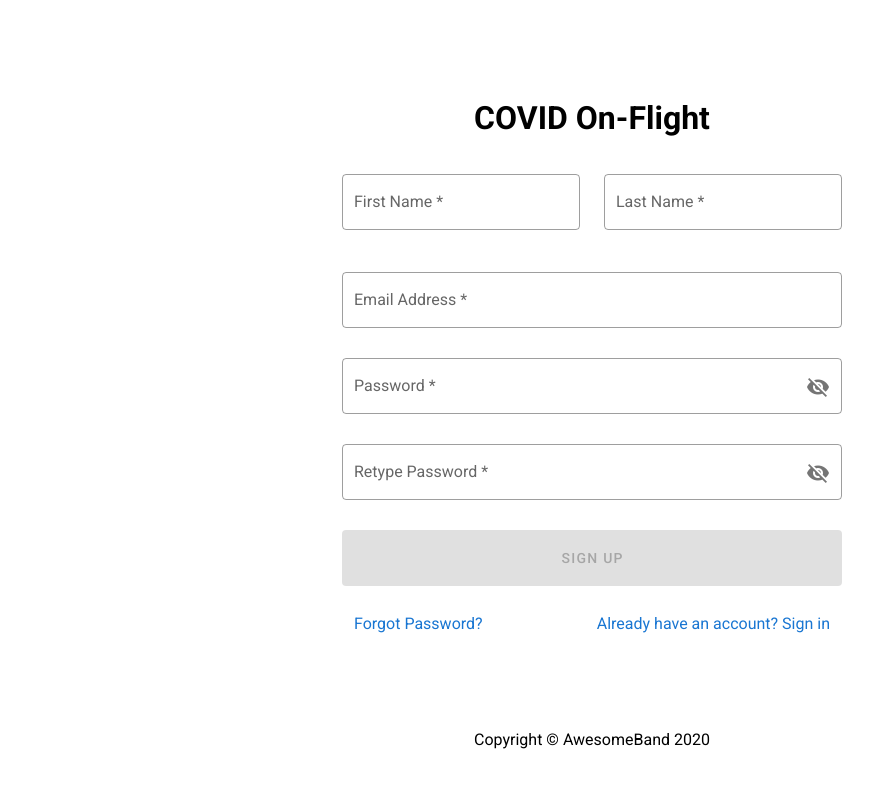
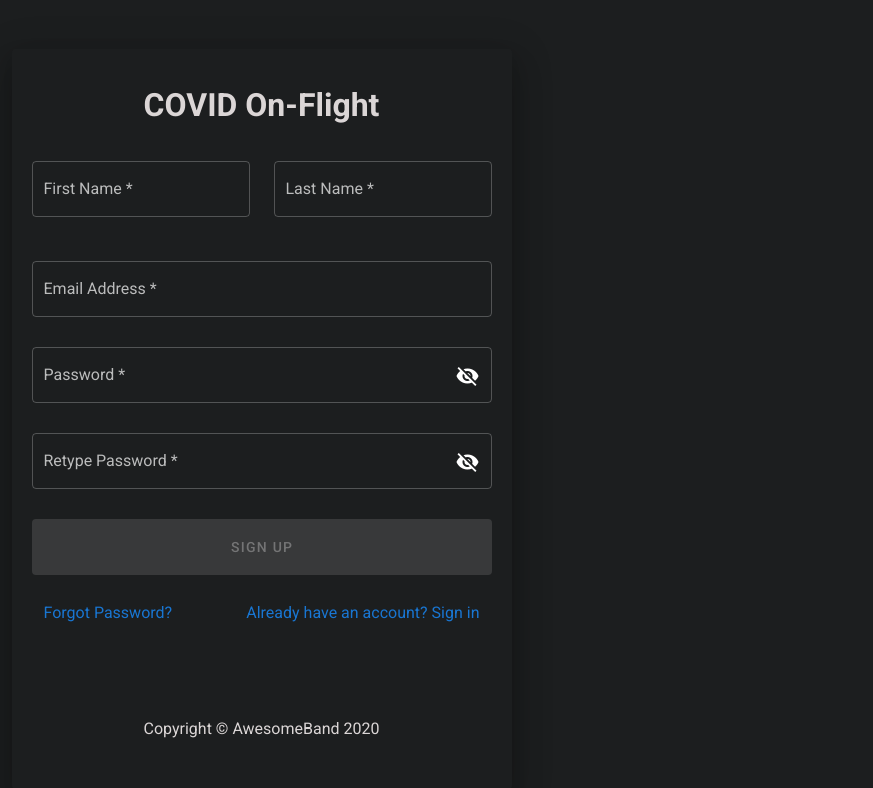
Before and after one commit to autrydev/COVID-On-Flight-FE, a Vue app: page /#/signup in a window 1280 px wide. Shown: the top 788 px of the page, without its empty margins (48-921 px from the left). Built offline with nearby package versions, Linux system fonts and the light colour scheme.

Commit message:
Made Sign-up form Dark

```diff
--- a/src/App.vue
+++ b/src/App.vue
@@ -16,7 +16,7 @@
 
 <style>
 .main {
-  background-color: white;
+  background-color: #1c1e1f;
 }
 
 </style>
--- a/src/components/SignupForm.vue
+++ b/src/components/SignupForm.vue
@@ -1,15 +1,17 @@
 <template>
-    <div>
-        <v-container id="signupform">
+    <div id="container">
+        <v-card :elevation="20" id="signup-card">
+            <v-container id="signup-form">
                 <div>
                     <h1>COVID On-Flight</h1>
                 </div>
                 <v-form v-model="valid">
-                <v-row>
+                    <v-row id="names">
                         <v-col id="first-name">
                             <v-text-field
                             v-model="firstName"
                             :rules="[firstNameRules.required]"
+                            :dark="true"
                             label="First Name *"
                             outlined
                             required
@@ -19,6 +21,7 @@
                             <v-text-field
                             v-model="lastName"
                             :rules="[lastNameRules.required]"
+                            :dark="true"
                             label="Last Name *"
                             outlined
                             required
@@ -29,6 +32,7 @@
                         <v-text-field
                         v-model="email"
                         :rules="[emailRules.required, emailRules.valid]"
+                        :dark="true"
                         label="Email Address *"
                         outlined
                         required
@@ -40,6 +44,7 @@
                         :append-icon="show1 ? 'mdi-eye' : 'mdi-eye-off'"
                         :rules="[pass1Rules.required]"
                         :type="show1 ? 'text' : 'password'"
+                        :dark="true"
                         label="Password *"
                         outlined
                         required
@@ -52,6 +57,7 @@
                         :append-icon="show2 ? 'mdi-eye' : 'mdi-eye-off'"
                         :rules="[pass2Rules.required, checkPasswords]"
                         :type="show2 ? 'text' : 'password'"
+                        :dark="true"
                         label="Retype Password *"
                         outlined
                         required
@@ -60,6 +66,7 @@
                     </v-row>
                     <v-row>
                     <v-btn
+                    :dark = true
                     :disabled="!valid"
                     id="btn-signup"
                     @click="validate"
@@ -82,6 +89,7 @@
                     </v-col>
                 </v-row>
             </v-container>
+        </v-card>
     </div>
 </template>
 
@@ -124,19 +132,33 @@
 </script>
 
 <style scoped>
-#signupform {
+#container {
+}
+#signup-card {
+    width: min(50%, 500px);
+    background-color: #1c1e1f;
+}
+#signup-form {
     margin-top: 5%;
-    width: min(50%, 500px);
+    background-color: #1c1e1f;
+    padding: 2em;
 }
 h1 {
     text-align: center;
     padding-bottom: 1em;
+    color: rgb(219, 214, 214);
+}
+#names {
+    padding-bottom: 0;
+    margin-bottom: 0;
+    height: 100px;
 }
 #first-name {
     padding-left: 0;
 }
 #last-name {
     padding-right: 0;
+    padding-bottom: 0;
 }
 #btn-signup {
     width: 100%;
@@ -146,6 +168,7 @@ h1 {
 }
 p {
     padding-top: 5em;
+    color: rgb(219, 214, 214);
 }
 #copyright {
     text-align: center;
--- a/src/views/UserSignup.vue
+++ b/src/views/UserSignup.vue
@@ -17,7 +17,8 @@ export default {
 
 <style scoped>
 .signuppage {
-    /** background-color: green; */
     color: black;
+    width: 100%;
+    height: 100%;
 }
 </style>
```
Lines whose indentation alone changed are shown as unchanged.
